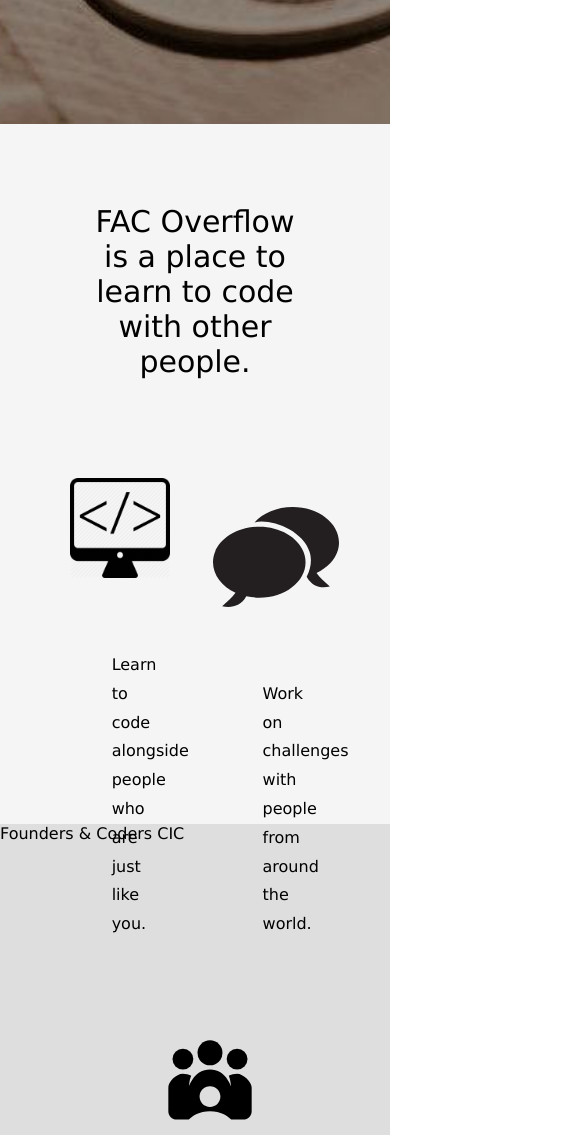
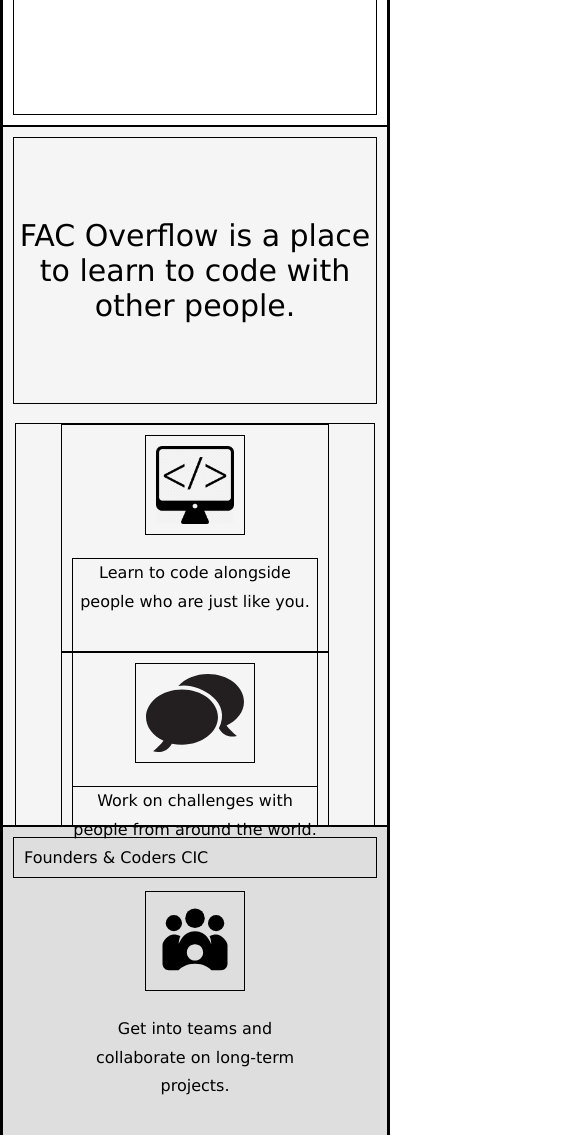
Before and after one commit to foundersandcoders/facform, a website: page public/templates/index.html in a window 390 px wide. Shown: the part 720-1855 px from the top of the page, 585 px wide, since content can reach past the window. Drawn offline with Linux system fonts and the light colour scheme.

Commit message:
sorting mobile view

```diff
--- a/public/css/scss/_index.scss
+++ b/public/css/scss/_index.scss
@@ -1,8 +1,8 @@
-// * {
-//   border: 1px solid black;
-//   padding: 10px;
-//   box-sizing: border-box;
-// }
+* {
+  border: 1px solid black;
+  padding: 10px;
+  box-sizing: border-box;
+}
 
 .container {
   height: 100%;
@@ -107,10 +107,32 @@
   #one {
     height: 100vh;
     background-repeat: no-repeat;
-    background-position: 36% 0%;
+    background-position: 24% 0%;
+    background-size: 233%;
+
+    h1#mission {
+      font-size: 29px;
+      margin-bottom: 35px;
+      margin-top: 130px;
+    }
   }
 
-  #info1,#info2,#info3 {
-    display: block;
+  #two {
+    h2 {
+      padding: 80px 0;
+    }
+
+    #info1,#info2,#info3 {
+      display: block;
+      text-align: center;
+      margin: 0 auto;
+      width: 75%;
+      height: 45%;
+
+      .three-boxes {
+        padding: 0;
+      }
+    }
   }
+
 }
--- a/public/templates/index.html
+++ b/public/templates/index.html
@@ -5,6 +5,7 @@
     <title>FAC Overflow</title>
   </head>
   <link rel="stylesheet" href="../css/main.css" media="screen" title="main" charset="utf-8">
+  <meta name="viewport" content="initial-scale = 1.0, maximum-scale = 1.0"/>
   <body>
     <div id="lightbox" style="display:none">
       <img id="x" src="../images/x.png" alt="exit" />
```
Also changed, not shown: public/css/main.css, 2 other files.
